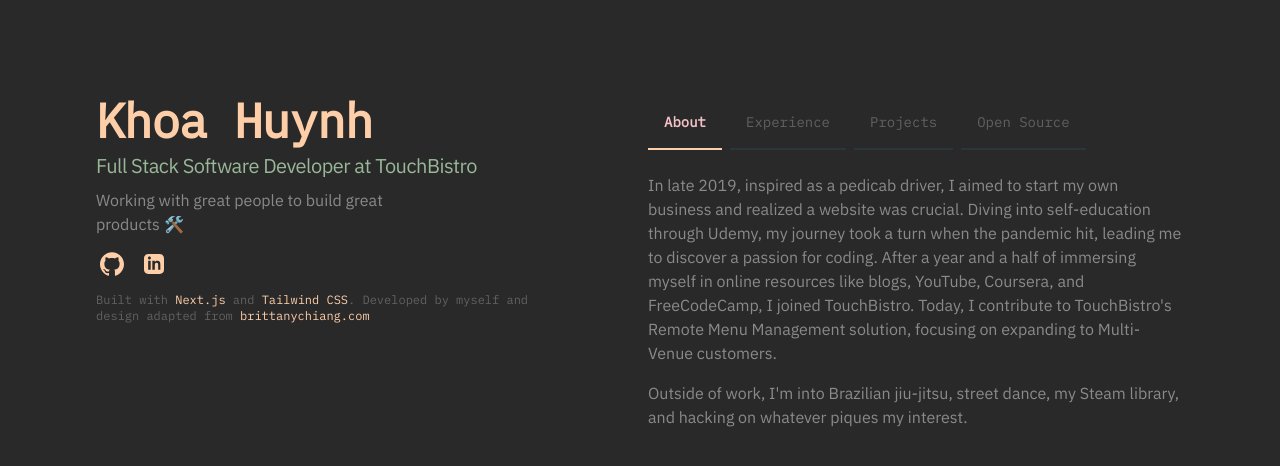
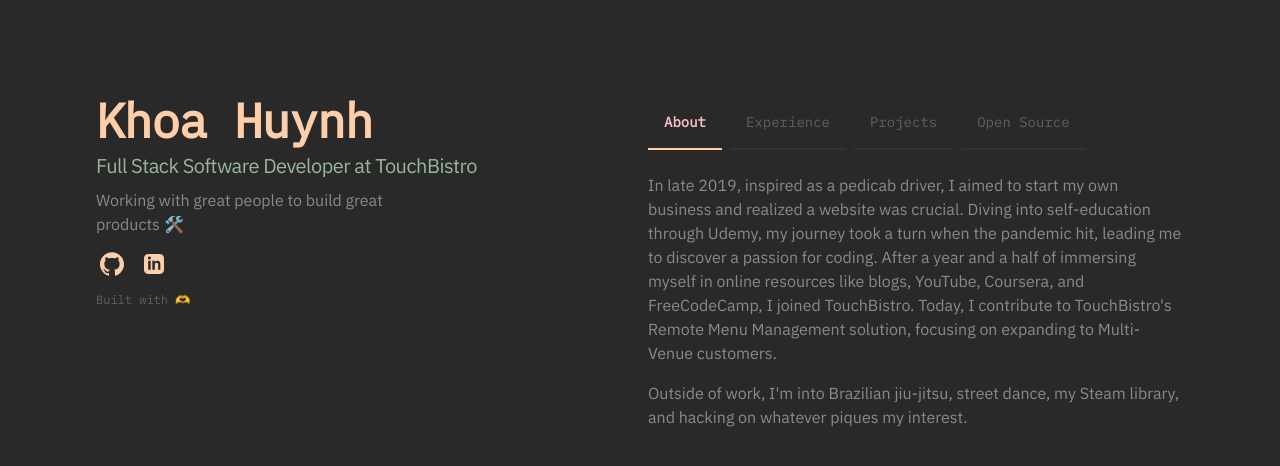
Before and after one commit to khoaHyh/portfolio-v3, a Next.js app: page / in a window 1280 px wide. Shown: the top 466 px of the page. Built offline with nearby package versions, Linux system fonts and the light colour scheme.

Commit message:
simplify website

```diff
--- a/src/pages/index.tsx
+++ b/src/pages/index.tsx
@@ -219,38 +219,7 @@ export default function Home() {
             </>
             <SocialLinks />
             <footer className="max-w-md text-secondary text-xs sm:pb-0 pt-4">
-              <p>
-                Built with{" "}
-                <a
-                  className={footerLink}
-                  href="https://nextjs.org/"
-                  target="_blank"
-                  rel="noreferrer noopener"
-                  aria-label="Next.js (opens in a new tab)"
-                >
-                  Next.js
-                </a>{" "}
-                and{" "}
-                <a
-                  className={footerLink}
-                  href="https://tailwindcss.com/"
-                  target="_blank"
-                  rel="noreferrer noopener"
-                  aria-label="Tailwind CSS (opens in a new tab)"
-                >
-                  Tailwind CSS
-                </a>
-                . Developed by myself and design adapted from{" "}
-                <a
-                  className={footerLink}
-                  href="https://brittanychiang.com/"
-                  target="_blank"
-                  rel="noreferrer noopener"
-                  aria-label="Brittany Chiang's site (opens in a new tab)"
-                >
-                  brittanychiang.com
-                </a>
-              </p>
+              <p>Built with 🫶</p>
             </footer>
           </header>
           <main id="content" className={contentContainer}>
```
